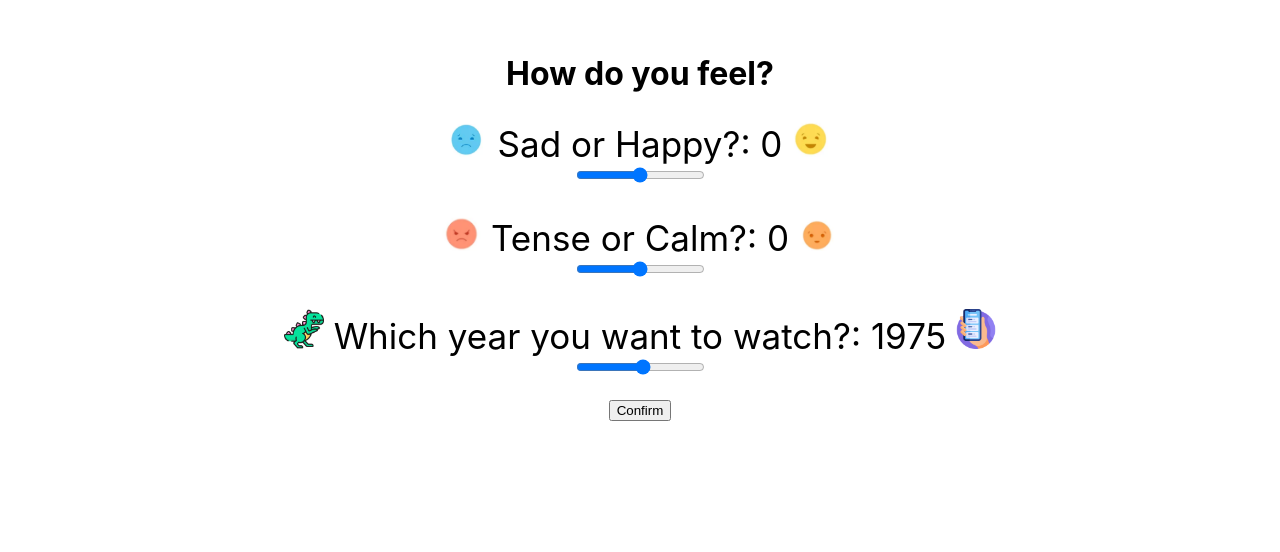
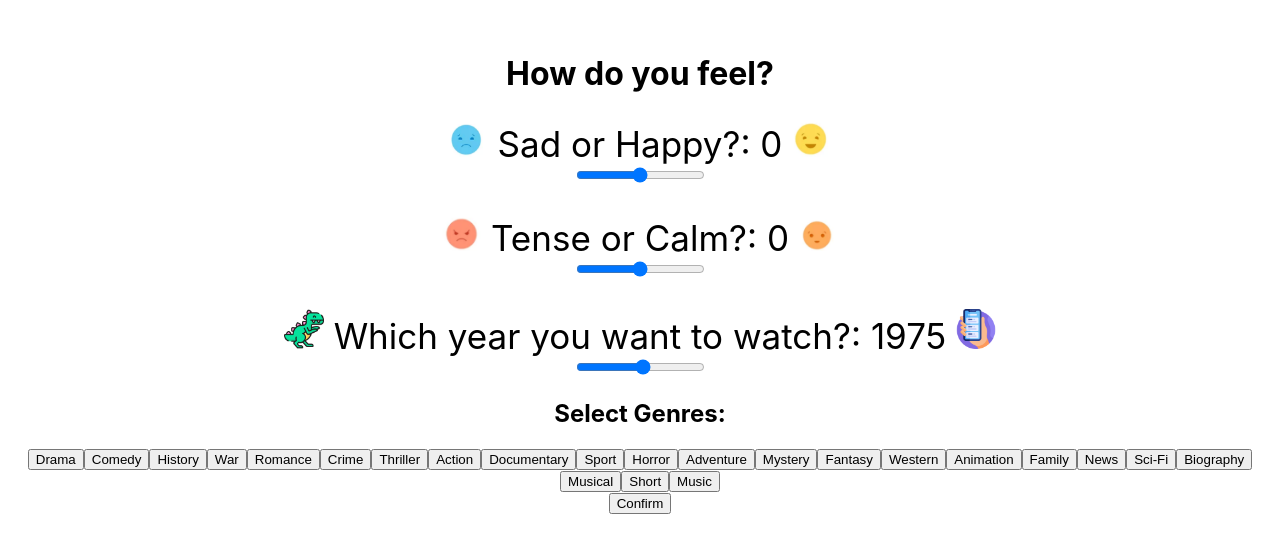
Before and after one commit to JingmingYangJimmy/madData2025, a React (Create React App) app in the folder my-app-frontend/: page / in a window 1280 px wide. Shown: the part 146-698 px from the top of the page. Built offline with nearby package versions, Linux system fonts and the light colour scheme.

Commit message:
frontend-backend for better ranking system + genre

```diff
--- a/my-app-frontend/src/App.js
+++ b/my-app-frontend/src/App.js
@@ -17,6 +17,8 @@ function Home() {
 
   const labels = ["Sad or Happy?", "Tense or Calm?", "Which year you want to watch?"];
   const [barValues, setBarValues] = useState([0, 0, 1975]);
+  const [selectedGenres, setSelectedGenres] = useState([]);
+  const genres = ['Drama', 'Comedy', 'History', 'War', 'Romance', 'Crime', 'Thriller', 'Action', 'Documentary', 'Sport', 'Horror', 'Adventure', 'Mystery', 'Fantasy', 'Western', 'Animation', 'Family', 'News',  'Sci-Fi', 'Biography',  'Musical', 'Short', 'Music'];
   const navigate = useNavigate();
 
   const handleSliderChange = useCallback((index, newValue) => {
@@ -27,6 +29,14 @@ function Home() {
     });
   }, []);
 
+  const toggleGenre = (genre) => {
+    setSelectedGenres(prevGenres =>
+      prevGenres.includes(genre)
+        ? prevGenres.filter(g => g !== genre)
+        : [...prevGenres, genre]
+    );
+  };
+
   const handleConfirm = async () => {
     console.log('Storing values into the database:', barValues);
 
@@ -36,6 +46,7 @@ function Home() {
         acc[keyMap[index]] = value;
         return acc;
       }, {});
+      formattedData.genre = selectedGenres;
 
       const response = await fetch('http://localhost:3000/api/store-values', {
         method: 'POST',
@@ -90,6 +101,18 @@ function Home() {
           />
         </div>
       ))}
+      <h2>Select Genres:</h2>
+      <div className="genre-container">
+        {genres.map((genre) => (
+          <button
+            key={genre}
+            className={selectedGenres.includes(genre) ? "selected" : ""}
+            onClick={() => toggleGenre(genre)}
+          >
+            {genre}
+          </button>
+        ))}
+      </div>
       <button onClick={handleConfirm}>Confirm</button>
     </div>
   );
```
Also changed, not shown: 2 other files (tests, documents, lock files or other folders).
